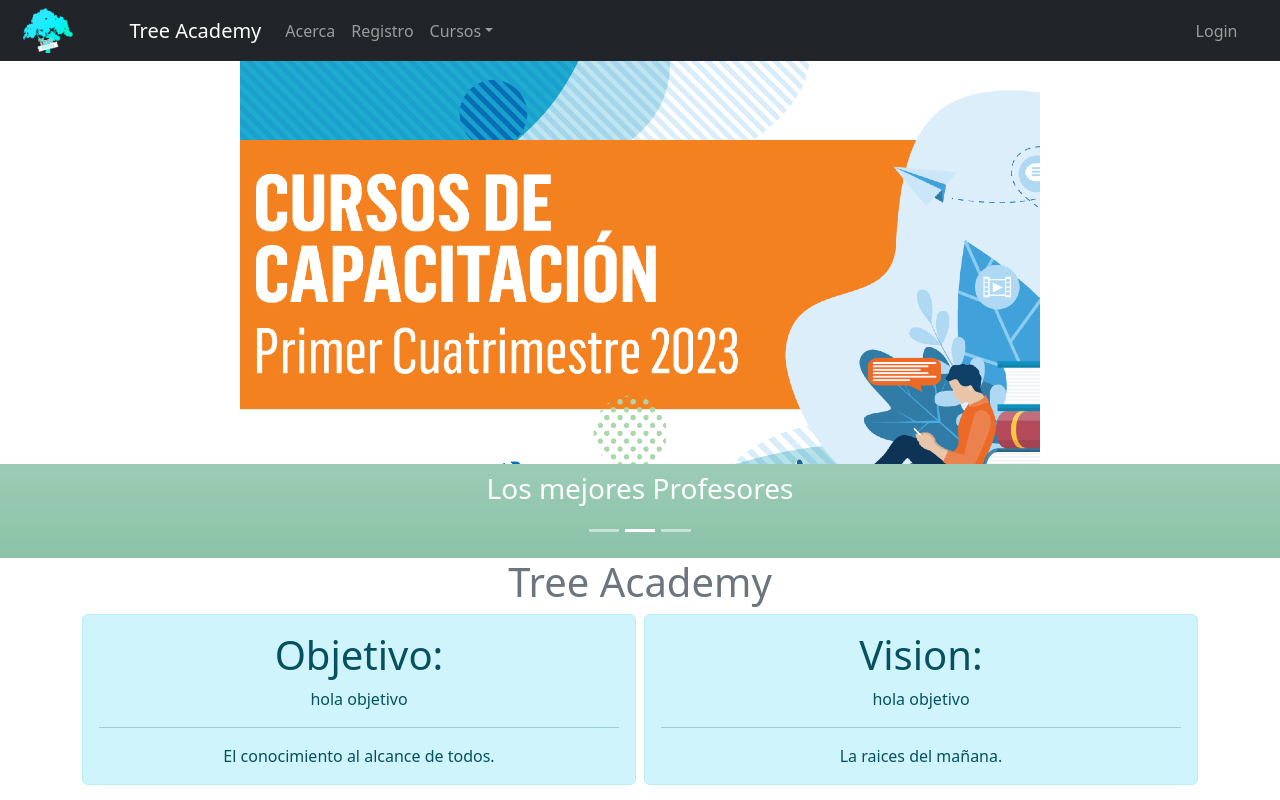
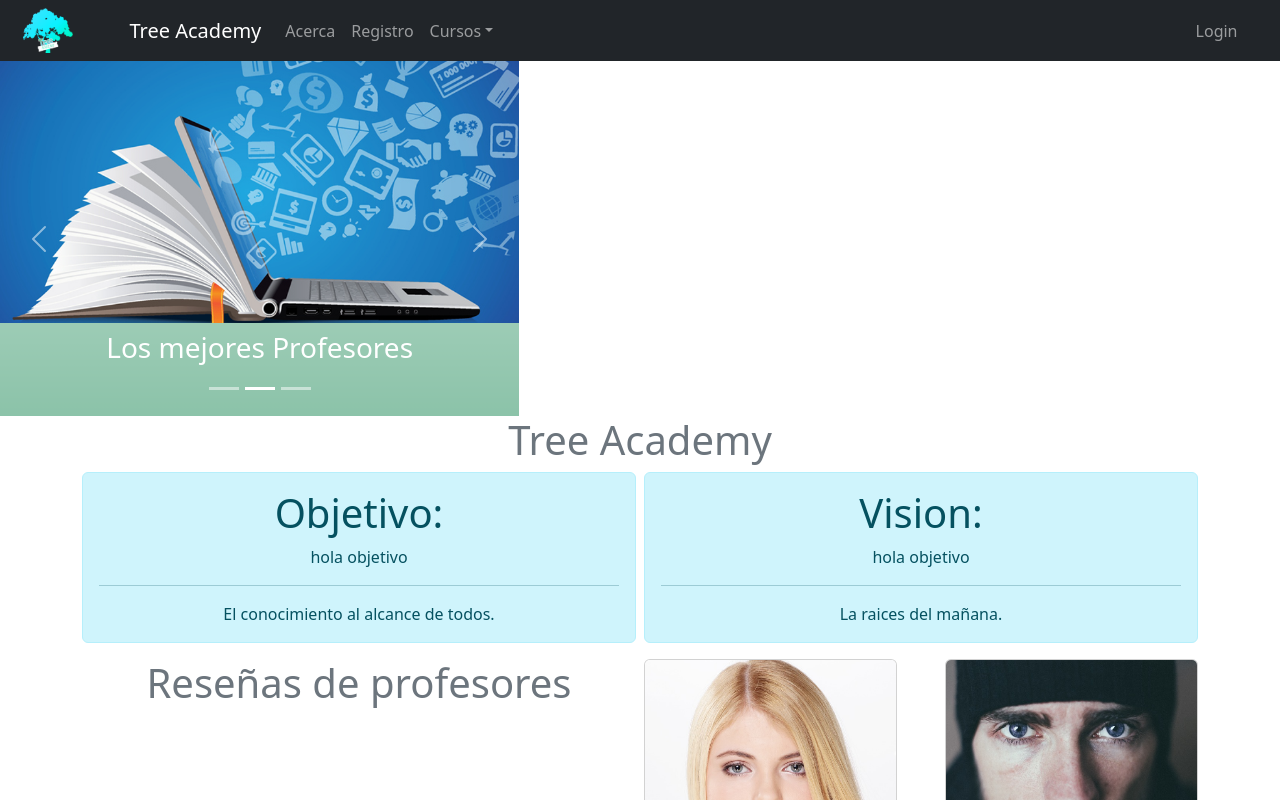
Before and after one commit to YSantanas/treeAcademy, a React (Create React App) app: page / in a window 1280 px wide. Shown: the top 800 px of the page. Built offline with nearby package versions, Linux system fonts and the light colour scheme.

Commit message:
header con carrusel

```diff
--- a/src/components/Header.js
+++ b/src/components/Header.js
@@ -7,18 +7,24 @@ import Galeria1 from '../assets/carrusel/galeria1.png';
 import Galeria2 from '../assets/carrusel/galeria2.png';
 import Galeria3 from '../assets/carrusel/galeria3.png';
 
+import Col from "react-bootstrap/Col";
+
+import Row from "react-bootstrap/Row";
 
 
 const Header = () => {
   return (
-    <div  expand="lg">
+    <div
+     expand="lg"
 
+  >
+    <Row >
+      <Col md={5}>
 
-
-     <Carousel fade>
+    <Carousel fade>
       <Carousel.Item>
         <img
-          className="d-block mx-auto img-fluid"
+          className="d-block w-100 h-auto"
           src={Galeria1}
           alt="First slide"
         />
@@ -29,8 +35,8 @@ const Header = () => {
       </Carousel.Item>
       <Carousel.Item>
         <img
-          className="d-block mx-auto img-fluid"
-          src={Galeria2}
+          className="d-block w-100 h-auto"
+          src={Galeria1}
           alt="Second slide"
         />
 
@@ -41,8 +47,8 @@ const Header = () => {
       </Carousel.Item>
       <Carousel.Item>
         <img
-          className="d-block mx-auto img-fluid"
-          src={Galeria3}
+          className="d-block w-100 h-auto"
+          src={Galeria1}
           alt="Third slide"
         />
 
@@ -52,7 +58,13 @@ const Header = () => {
         </Carousel.Caption>
       </Carousel.Item>
     </Carousel>
+
+
+    </Col>
+    </Row>
     </div>
+
+
   );
 }
 
```
